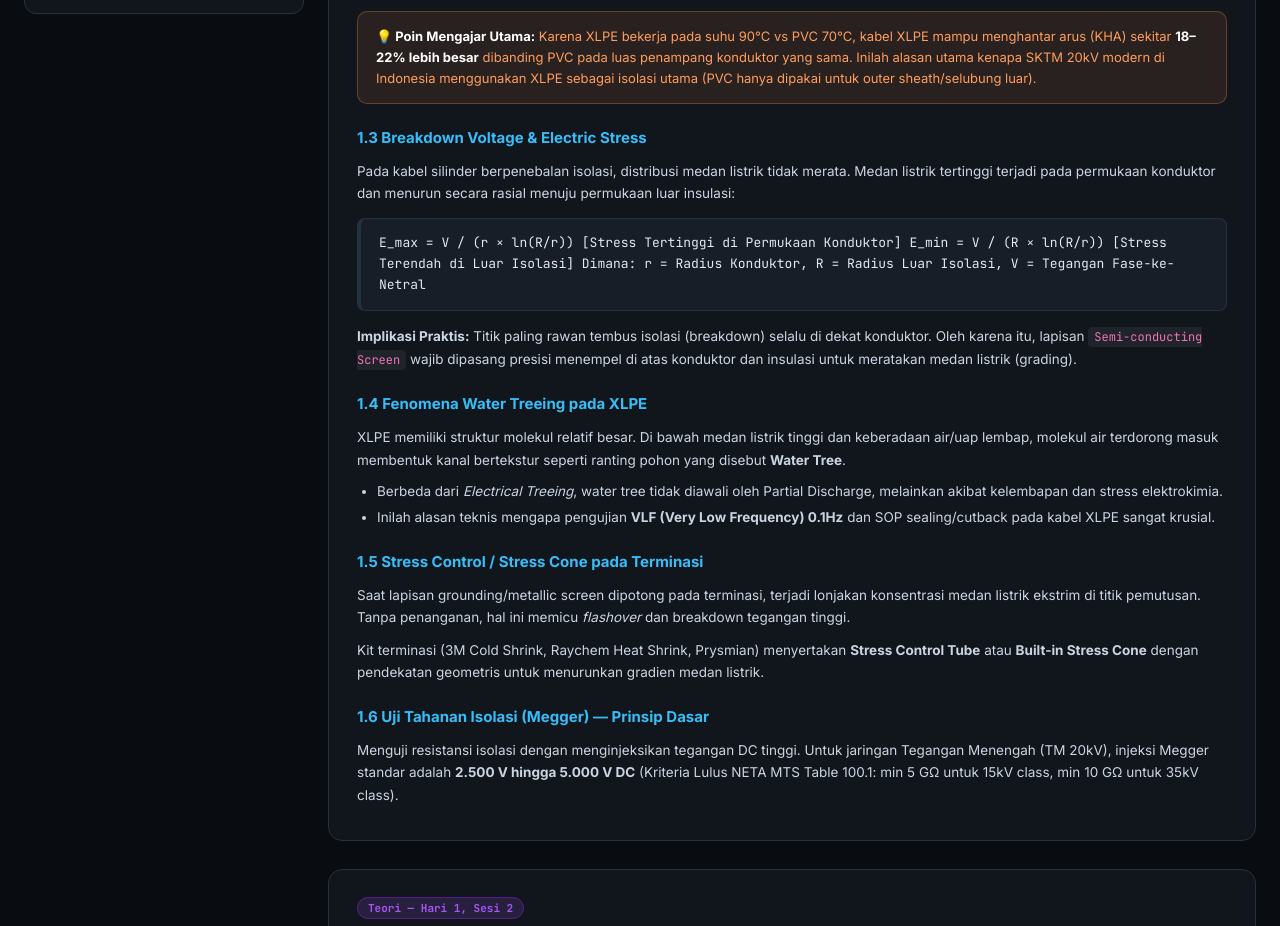
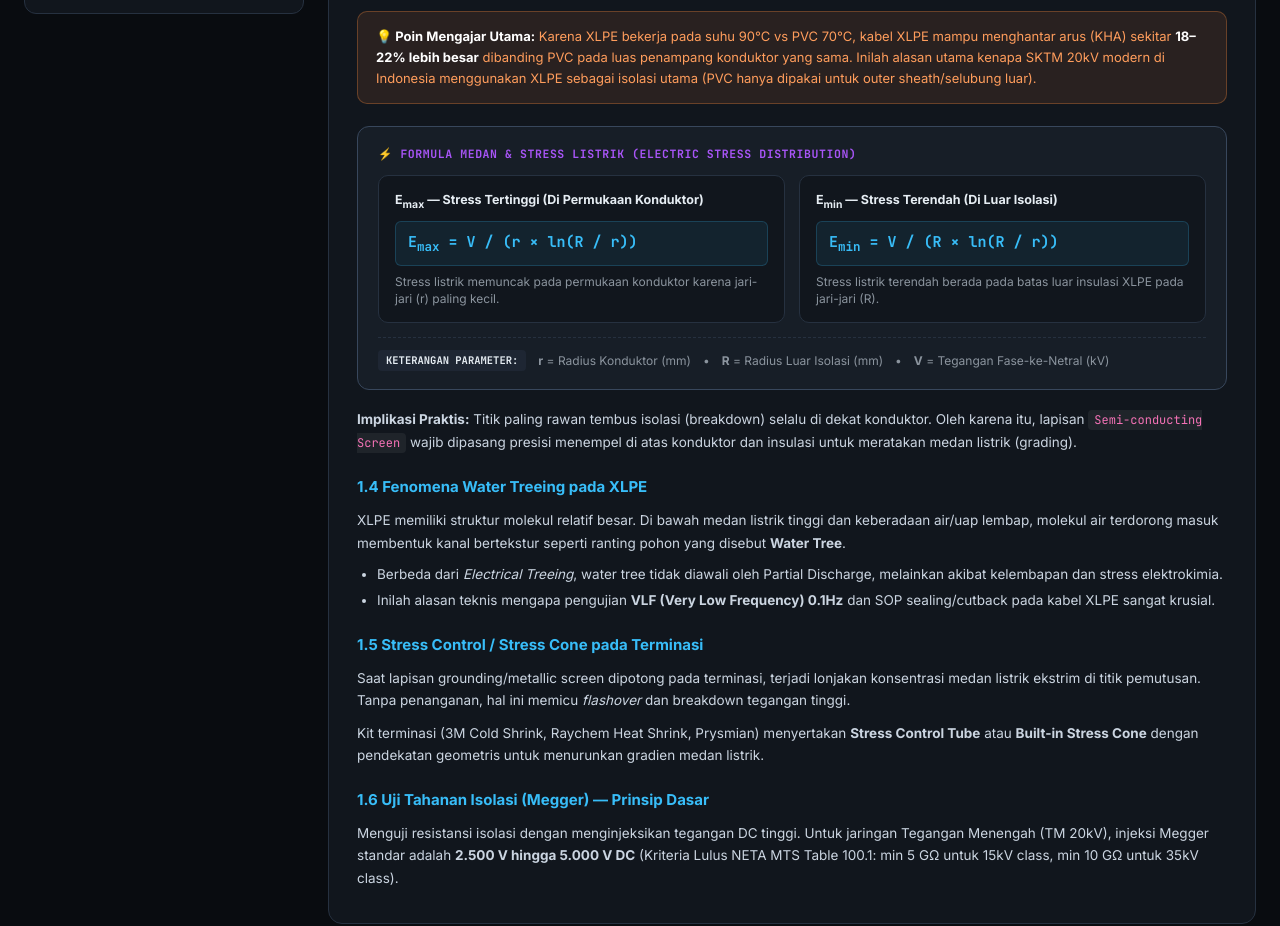
Before and after one commit to wldn-git/wldn-termination-tool, a plain HTML site: page materi.html in a window 1280 px wide. Shown: the part 904-1830 px from the top of the page. Drawn offline with Linux system fonts and the light colour scheme.

Commit message:
Feat: Redesign electric stress formula box into structured 2-column Formula Card component in materi.html

```diff
--- a/materi.html
+++ b/materi.html
@@ -176,6 +176,83 @@
     padding: 3px 10px;
     border-radius: 12px;
     border: 1px solid var(--accent-dim);
+  }
+
+  /* Formula Card Component */
+  .formula-card {
+    background: var(--panel2);
+    border: 1px solid var(--line-bright);
+    border-radius: 12px;
+    padding: 18px 20px;
+    margin: 18px 0;
+  }
+  .formula-header {
+    font-family: var(--mono);
+    font-size: 11.5px;
+    font-weight: 700;
+    text-transform: uppercase;
+    color: var(--accent);
+    letter-spacing: .05em;
+    margin-bottom: 12px;
+  }
+  .formula-grid {
+    display: grid;
+    grid-template-columns: 1fr 1fr;
+    gap: 14px;
+    margin-bottom: 14px;
+  }
+  @media (max-width: 768px) {
+    .formula-grid { grid-template-columns: 1fr; }
+  }
+  .formula-item {
+    background: var(--panel);
+    border: 1px solid var(--line);
+    border-radius: 10px;
+    padding: 14px 16px;
+  }
+  .formula-name {
+    font-size: 12.5px;
+    font-weight: 700;
+    color: var(--text);
+    margin-bottom: 8px;
+  }
+  .formula-expr {
+    font-family: var(--mono);
+    font-size: 15px;
+    font-weight: 700;
+    color: var(--cyan);
+    background: rgba(56, 189, 248, 0.08);
+    padding: 8px 12px;
+    border-radius: 6px;
+    border: 1px solid rgba(56, 189, 248, 0.2);
+    margin-bottom: 8px;
+    display: block;
+    word-break: break-all;
+  }
+  .formula-desc {
+    font-size: 12px;
+    color: var(--text-dim);
+    line-height: 1.4;
+  }
+  .formula-legend {
+    font-size: 12px;
+    color: var(--text-dim);
+    border-top: 1px dashed var(--line);
+    padding-top: 12px;
+    display: flex;
+    align-items: center;
+    gap: 12px;
+    flex-wrap: wrap;
+  }
+  .legend-badge {
+    font-family: var(--mono);
+    font-size: 10.5px;
+    text-transform: uppercase;
+    background: var(--panel3);
+    color: var(--text);
+    padding: 2px 8px;
+    border-radius: 4px;
+    font-weight: 700;
   }
 
   .chapter-title {
@@ -395,13 +472,26 @@
         </div>
 
         <div class="section-block">
-          <h3 class="section-h3">1.3 Breakdown Voltage &amp; Electric Stress</h3>
-          <p>Pada kabel silinder berpenebalan isolasi, distribusi medan listrik tidak merata. Medan listrik tertinggi terjadi pada permukaan konduktor dan menurun secara rasial menuju permukaan luar insulasi:</p>
-
-          <div class="formula-box">
-E_max = V / (r × ln(R/r))    [Stress Tertinggi di Permukaan Konduktor]
-E_min = V / (R × ln(R/r))    [Stress Terendah di Luar Isolasi]
-Dimana: r = Radius Konduktor, R = Radius Luar Isolasi, V = Tegangan Fase-ke-Netral
+          <div class="formula-card">
+            <div class="formula-header">⚡ Formula Medan &amp; Stress Listrik (Electric Stress Distribution)</div>
+            <div class="formula-grid">
+              <div class="formula-item">
+                <div class="formula-name">E<sub>max</sub> — Stress Tertinggi (Di Permukaan Konduktor)</div>
+                <div class="formula-expr">E<sub>max</sub> = V / (r × ln(R / r))</div>
+                <div class="formula-desc">Stress listrik memuncak pada permukaan konduktor karena jari-jari (r) paling kecil.</div>
+              </div>
+              <div class="formula-item">
+                <div class="formula-name">E<sub>min</sub> — Stress Terendah (Di Luar Isolasi)</div>
+                <div class="formula-expr">E<sub>min</sub> = V / (R × ln(R / r))</div>
+                <div class="formula-desc">Stress listrik terendah berada pada batas luar insulasi XLPE pada jari-jari (R).</div>
+              </div>
+            </div>
+            <div class="formula-legend">
+              <span class="legend-badge">Keterangan Parameter:</span>
+              <span><b>r</b> = Radius Konduktor (mm)</span> •
+              <span><b>R</b> = Radius Luar Isolasi (mm)</span> •
+              <span><b>V</b> = Tegangan Fase-ke-Netral (kV)</span>
+            </div>
           </div>
           <p><b>Implikasi Praktis:</b> Titik paling rawan tembus isolasi (breakdown) selalu di dekat konduktor. Oleh karena itu, lapisan <code>Semi-conducting Screen</code> wajib dipasang presisi menempel di atas konduktor dan insulasi untuk meratakan medan listrik (grading).</p>
         </div>
```
